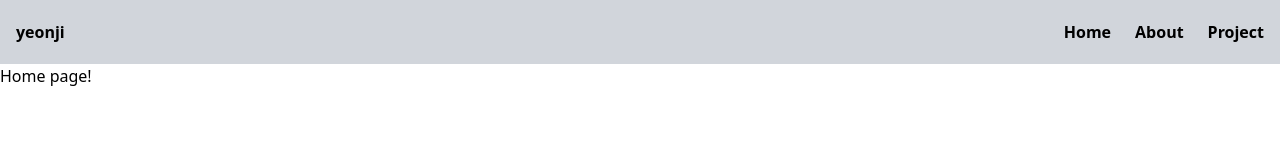
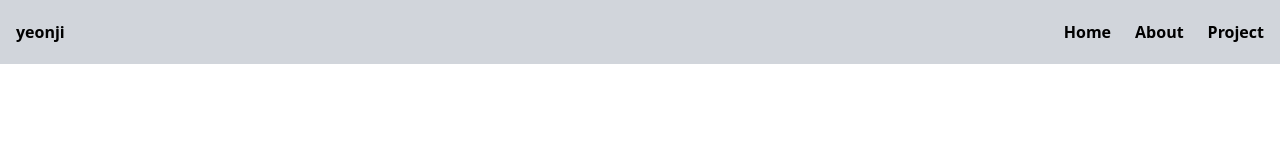
Before and after one commit to lee-yeon-ji/yeonji_portfolio, a React (Create React App) app: page / in a window 1280 px wide. Shown: the top 160 px of the page. Built offline with nearby package versions, Linux system fonts and the light colour scheme.

Commit message:
home page

```diff
--- a/src/pages/Home.jsx
+++ b/src/pages/Home.jsx
@@ -2,7 +2,7 @@
 export default function Home() {
     return (
         <div>
-            Home page!
+            <h1></h1>
         </div>
     );
 };
```
